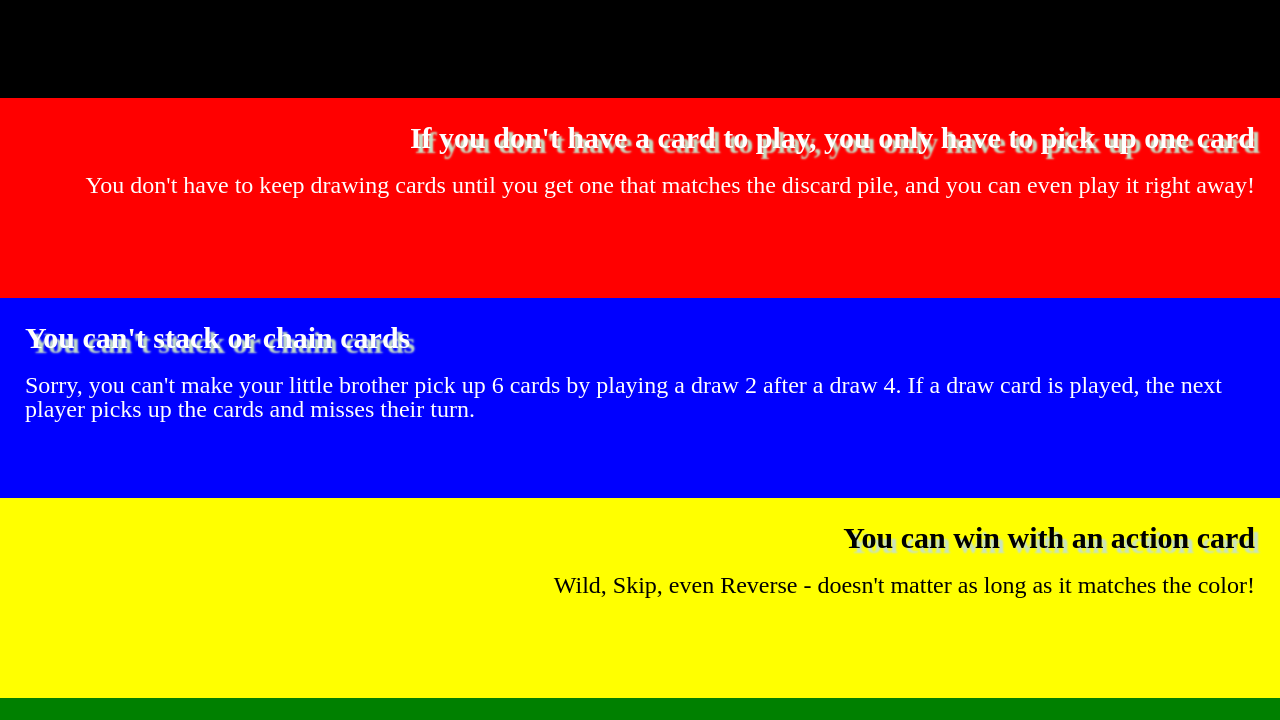
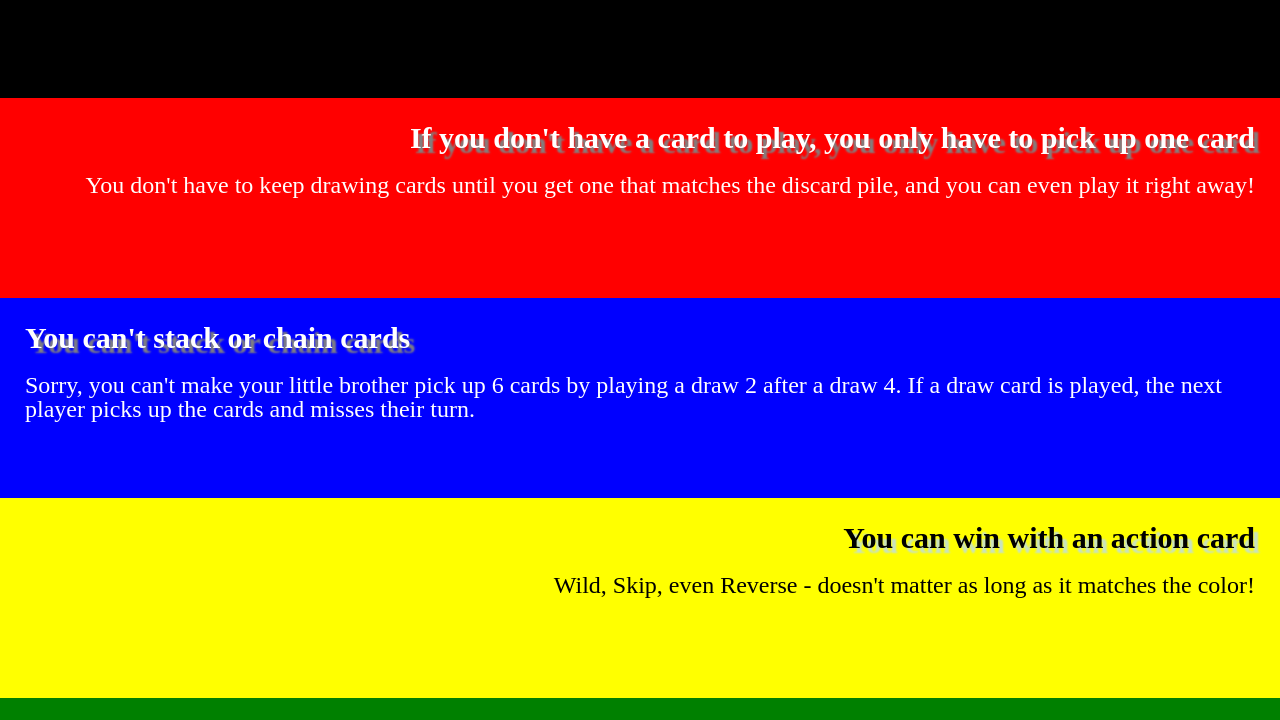
Before and after one commit to shannonli7/homework2, a plain HTML site: page index.html in a window 1280 px wide. Shown: the part 589-1309 px from the top of the page. Drawn offline with Linux system fonts and the light colour scheme.

Commit message:
code changes

```diff
--- a/css/uno.css
+++ b/css/uno.css
@@ -7,11 +7,12 @@ body{
 
 h1{
   font-size: 64px;
+  text-align: center;
 }
 
 h2{
   font-size: 30px;
-  text-shadow: 5px 5px 2px #c7e2c7;
+  text-shadow: 5px 5px 2px #808080;
   text-align: left;
 }
 
```
Also changed, not shown: index.html (+0 -1 lines).
